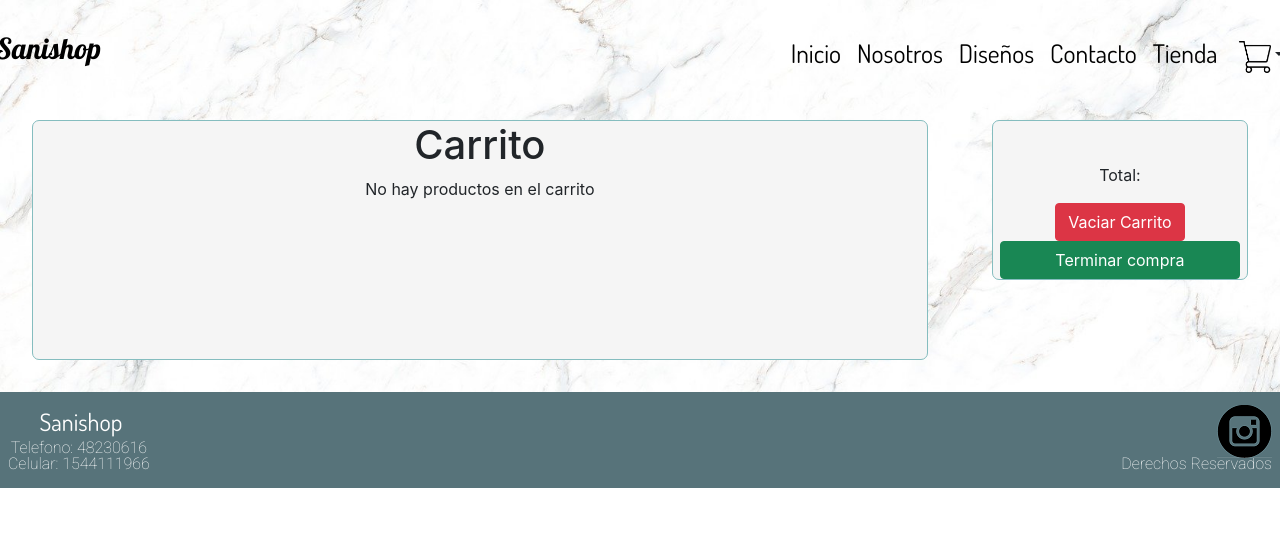
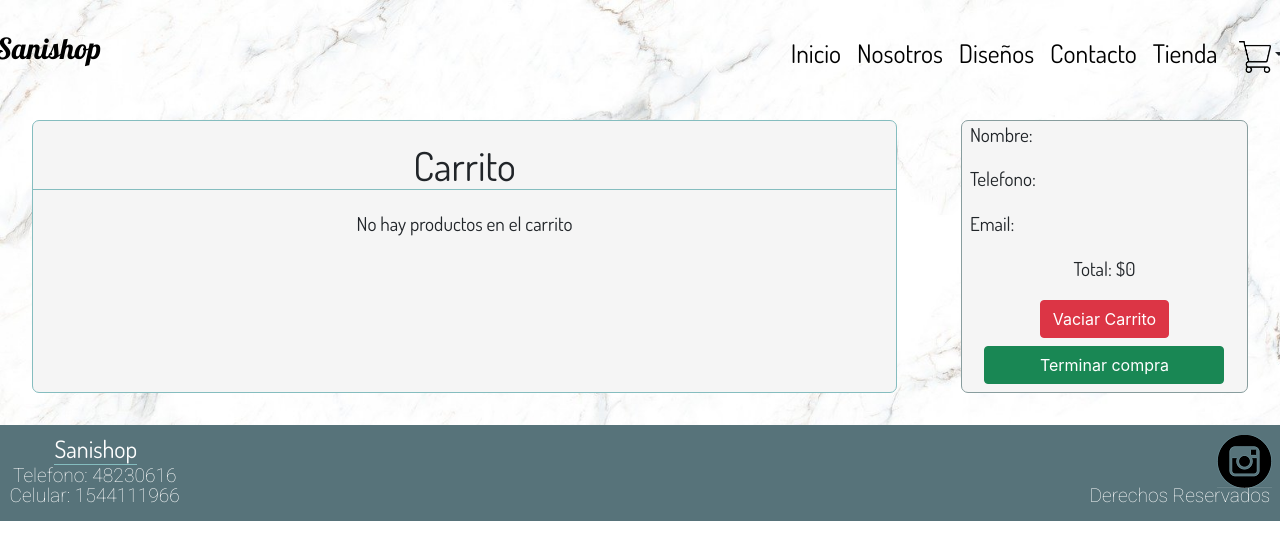
Before and after one commit to Solagus/React, a React (Create React App) app: page /cart in a window 1280 px wide. Shown: the top 560 px of the page. Built offline with nearby package versions, Linux system fonts and the light colour scheme; a web font is replaced by a local one.

Commit message:
terminando

```diff
--- a/src/componentes/Header/Dropdown.js
+++ b/src/componentes/Header/Dropdown.js
@@ -2,10 +2,17 @@ import Dropdown from "react-bootstrap/Dropdown"
 import DropdownToggle from "react-bootstrap/DropdownToggle";
 import DropdownMenu from "react-bootstrap/DropdownMenu";
 import Button from "react-bootstrap/Button"
+import Cart from "../../pages/Tienda/Carrito/Cart"
 import logo from "../../imagenes/986-9868123_png-file-icono-carrito-de-compras.png"
 import "./Dropdown.css"
+import { useContext, useState } from "react";
+import { CartContext } from "../../context/cartContext";
 
 function DropdownCarrito() {
+
+    const {cartItem} = useContext(CartContext)
+
+
     return (
         <Dropdown>
             <DropdownToggle variant="transparent" id="dropdown-basic">
@@ -14,6 +21,21 @@ function DropdownCarrito() {
             <DropdownMenu className="dropdownMenu dropdown-menu-lg-end">
                 <div className="lista">
                     <p className="texto_del_carrito">Carrito</p>
+                    <div>
+                        {cartItem.length != 0 ?
+
+                            cartItem.map(data =>
+
+                                <div class="d-flex justify-content-between DivDatos">
+                                    <p className="mx-4">{data.nombre}</p>
+                                    <p className="mx-4">{data.cantidad}u</p>
+                                    <p className="mx-4">${data.cantidad * data.precio}</p>
+                                </div>
+
+
+                            ) : ""}
+                    </div>
+                    <p>Total: ${cartItem.reduce((acum, elem) => acum + (elem.precio*elem.cantidad), 0)}</p>
                     <Button className="btn btn-dark mt-1" id="finalizarCompra">Finalizar Compra</Button>
                 </div>
             </DropdownMenu>
--- a/src/componentes/Header/Navbar.css
+++ b/src/componentes/Header/Navbar.css
@@ -28,3 +28,7 @@ a{
     outline: none;
     color: black !important;
 }
+
+.pag:hover{
+    text-shadow: 2px 2px 3px #3ae6ec;
+}
--- a/src/componentes/Header/Navbar.js
+++ b/src/componentes/Header/Navbar.js
@@ -13,11 +13,11 @@ function Navbara() {
         <Container id="navbar">
           <Navbar.Brand id="logo" href="/">Sanishop</Navbar.Brand>
           <Nav id="paginas" className="me-auto">
-            <Link to="#home" className="px-2">Inicio</Link>
-            <Link to="#features" className="px-2">Nosotros</Link>
-            <Link to="#pricing" className="px-2">Diseños</Link>
-            <Link to="#pricing" className="px-2">Contacto</Link>
-            <Link to="../../pages/Tienda/Body/Body" className="px-2">Tienda</Link>
+            <Link to="#home" className="px-2 pag">Inicio</Link>
+            <Link to="#features" className="px-2 pag">Nosotros</Link>
+            <Link to="#pricing" className="px-2 pag">Diseños</Link>
+            <Link to="#pricing" className="px-2 pag">Contacto</Link>
+            <Link to="../../pages/Tienda/Body/Body" className="px-2 pag">Tienda</Link>
             <DropdownCarrito className="px-1"/>
           </Nav>
         </Container>
--- a/src/context/cartContext.js
+++ b/src/context/cartContext.js
@@ -30,15 +30,15 @@ const CartProvider = ({ children }) => {
             :
             console.log("veo cantidad", qty);
         console.log("compruebo item", cartItem);
-        setCartItem([...cartItem, { id: item.id, title: item.title, price: item.price, qty: qty }]);
+        setCartItem([...cartItem, { id: item.id, nombre: item.nombre, precio: item.precio, cantidad: qty }]);
         console.log(cartItem)
     }
 
 
 
-    const deleteItemFromCart = (id) => {
+    const deleteItemFromCart = (item) => {
         if (isInCart) {
-            setCartItem(cartItem.filter((product) => product.id === id))
+            setCartItem(cartItem.filter((product) => product.id === item.id))
         }
     }
 
--- a/src/pages/Tienda/Carrito/Cart.css
+++ b/src/pages/Tienda/Carrito/Cart.css
@@ -1,10 +1,21 @@
 .DivCarrito{
     width: 70em;
-    height: 15em;
+    height: auto;
     background-color: whitesmoke;
     border: 0.1em solid #85bdbf;
     margin: 2em;
     border-radius: 7px;
+}
+
+h1{
+    margin: 0.5em 0;
+    border-bottom: 0.01em solid #85bdbf;
+    font-family: Dosis;
+}
+
+p{
+    font-family: Dosis;
+    font-size: 120%;
 }
 
 .Button{
@@ -12,10 +23,10 @@
 }
 
 .DivFinalizar{
-    width: 20em;
-    height: 10em;
+    width: auto;
+    height: auto;
     background-color: whitesmoke;
-    border: 0.1em solid #85bdbf;
+    border: 0.1em solid #889d9e;
     margin: 2em;
     border-radius: 7px;
     display: flex;
@@ -23,3 +34,8 @@
     align-items: flex-end;
     justify-content: flex-end;
 }
+
+.DivDatos{
+    border-bottom: 0.1em solid #85bdbf;
+    margin: 1em 0;
+}
--- a/src/pages/Tienda/Carrito/Cart.js
+++ b/src/pages/Tienda/Carrito/Cart.js
@@ -1,6 +1,6 @@
 import "./Cart.css"
-import { useContext } from "react"
-import Button from "react-bootstrap/Button"
+import { useContext, useState } from "react"
+import Button from "react-bootstrap/Button";
 import { CartContext } from "../../../context/cartContext";
 import Login from "../Login/Login"
 import { LoginContext } from "../../../context/loginContext";
@@ -8,41 +8,68 @@ import { LoginContext } from "../../../context/loginContext";
 function Cart(item) {
 
     const { cartItem } = useContext(CartContext)
+
     const { deleteItemFromCart } = useContext(CartContext)
+
     const { clearCart } = useContext(CartContext)
 
     console.log(cartItem)
 
-
-    const { buyer } = useContext(LoginContext)
+    const { name, email, phone } = useContext(LoginContext)
 
 
     return (
+
         <div className="d-flex justify-content-center carrito">
+
             <div className="DivCarrito">
+
                 <h1>Carrito</h1>
+
                 {cartItem.length != 0 ?
 
-                   (<div>
-                        <p>Articulo: {item.nombre} </p>
-                        <p>Cantidad: {item.cantidad} </p>
-                        <p>Precio: {item.precio * item.cantidad} </p>
-                        <Button variant="danger" onClick={deleteItemFromCart(item)}>Eliminar</Button>
-                    </div>)
-                 : <p>No hay productos en el carrito</p>}
+                    cartItem.map(data =>
+
+                        <div className="d-flex justify-content-evenly DivDatos">
+                            <p>{data.nombre}</p>
+                            <p>{data.cantidad}u</p>
+                            <p>${data.cantidad * data.precio}</p>
+                            <Button variant="danger" onClick={deleteItemFromCart}>Eliminar</Button>
+                        </div>
+
+
+                    )
+
+                    : <p>No hay productos en el carrito</p>}
+
             </div>
+
             <div className="DivFinalizar">
-                <div >
-                    <p>{buyer.name}</p>
-                    <p>{buyer.phone}</p>
-                    <p>{buyer.email}</p>
-                    <p>Total: </p>
+
+                <div>
+
+                    <div className="d-flex flex-column justify-content-between align-items-start">
+                        <p className="mx-2">Nombre: {name}</p>
+
+                        <p className="mx-2">Telefono: {phone}</p>
+
+                        <p className="mx-2">Email: {email}</p>
+                    </div>
+
+                    <p>Total: ${cartItem.reduce((acum, elem) => acum + (elem.precio * elem.cantidad), 0)}</p>
+
                     <Button variant="danger" onClick={clearCart}>Vaciar Carrito</Button>
-                    <Button variant="success" className="Button" >Terminar compra</Button>
+
+                    <Button variant="success" className="Button my-2" onClick={clearCart}>Terminar compra</Button>
+
                 </div>
+
             </div>
+
         </div>
+
     )
+
 }
 
 export default Cart;
--- a/src/pages/Tienda/Login/Login.js
+++ b/src/pages/Tienda/Login/Login.js
@@ -1,42 +1,69 @@
-import { useContext, useState } from 'react';
+import { useContext } from 'react';
+import { getFirestore, collection, addDoc } from "firebase/firestore";
 import Button from 'react-bootstrap/Button';
 import Form from 'react-bootstrap/Form';
 import { Link } from 'react-router-dom';
 import { LoginContext } from '../../../context/loginContext';
+import { CartContext } from "../../../context/cartContext";
 import Cart from '../Carrito/Cart';
 import "./Login.css"
-import sendOrder from '../../../services/Firebase';
+
 
 function Login() {
 
-  const {loginHandler, emailHandler, phoneHandler, nameHandler, name, email, phone} =  useContext(LoginContext)
+  const { loginHandler, emailHandler, phoneHandler, nameHandler, name, email, phone } = useContext(LoginContext)
+
+  const buyer = {
+    "name": name,
+    "phone": phone,
+    "email": email
+  }
+
+  const { cartItem } = useContext(CartContext)
+
+  const numOrder = Math.floor(Math.random() * 10000)
+
+  const order = {
+    "buyer": {
+      "name": name,
+      "phone": phone,
+      "email": email
+    },
+    "cart": cartItem,
+    "date": new Date(),
+    "number": numOrder
+  };
+
 
   return (
     <div className='m-4 Form'>
       <Form className='p-2'>
         <Form.Group className="mb-3" controlId="formBasicEmail">
           <Form.Label>Email</Form.Label>
-          <Form.Control className='Input' onChange={emailHandler} value={email} type="email" requiere="requiere" placeholder="Enter Your email" />
+          <Form.Control className='Input' onChange={emailHandler} value={email} type="email" requiere="requiere" placeholder="Enter Your email" required />
         </Form.Group>
 
         <Form.Group className="mb-3" controlId="formBasicPhone">
           <Form.Label>Telefono</Form.Label>
-          <Form.Control className='Input' onChange={phoneHandler} value={phone} type="tel" required="required" placeholder="Enter Your Phone" />
+          <Form.Control className='Input' onChange={phoneHandler} value={phone} type="tel" required="required" placeholder="Enter Your Phone" required/>
         </Form.Group>
 
         <Form.Group className="mb-3" controlId="formBasicName">
           <Form.Label>Nombre</Form.Label>
-          <Form.Control className='Input' onChange={nameHandler} value={name} type="text" placeholder="Enter Your Name" />
+          <Form.Control className='Input' onChange={nameHandler} value={name} type="text" placeholder="Enter Your Name" required />
         </Form.Group>
 
-        <Link to="/cart"><Button variant="primary" onSubmit={loginHandler} onClick={() =>  {
-          <sendOrder/>;
+        <Link to="/cart"><Button variant="primary" onSubmit={loginHandler} onClick={() => {
+          const db = getFirestore();
+          const ordersCollection = collection(db, "orders")
+
+          const addRef = addDoc(ordersCollection, order);
           <Cart />
         }}>
           Submit
         </Button></Link>
-      </Form>
-    </div>
+    </Form>
+    </div >
   );
 }
 
--- a/src/services/Firebase.js
+++ /dev/null
@@ -1,26 +0,0 @@
-import { getFirestore, collection, addDoc } from "firebase/firestore";
-import { useContext } from "react";
-import { CartContext } from "../context/cartContext";
-import { LoginContext } from "../context/loginContext";
-
-const sendOrder = () => {
-
-    /* const { buyer } = useContext(LoginContext);
-    const { cartItem } = useContext(CartContext) */
-
-    const order = {
-        "nombre": "Sol",
-        "tel" : 1121849423
-    };
-
-    const db = getFirestore();
-    const ordersCollection = collection(db, "orders")
-
-    const addRef = addDoc(ordersCollection, order)
-
-    return(
-        addRef
-    )
-}
-
-export default sendOrder;
```
